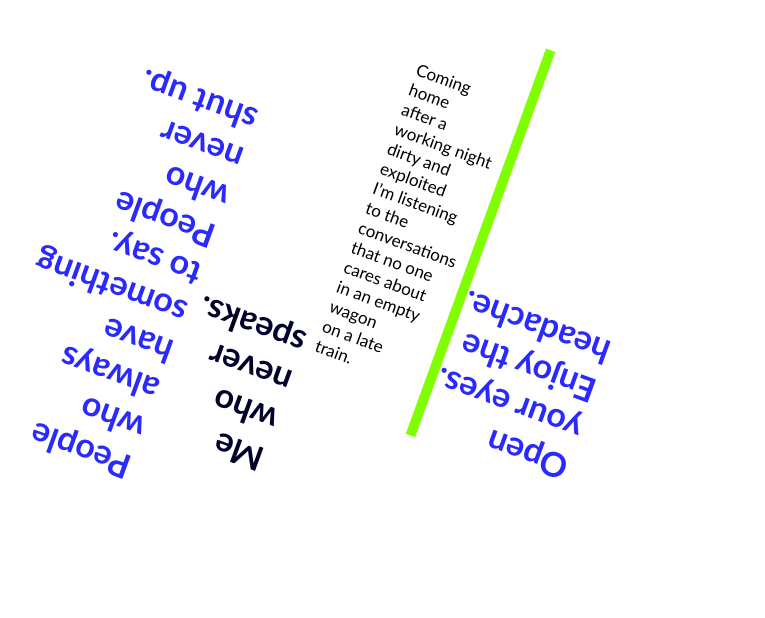
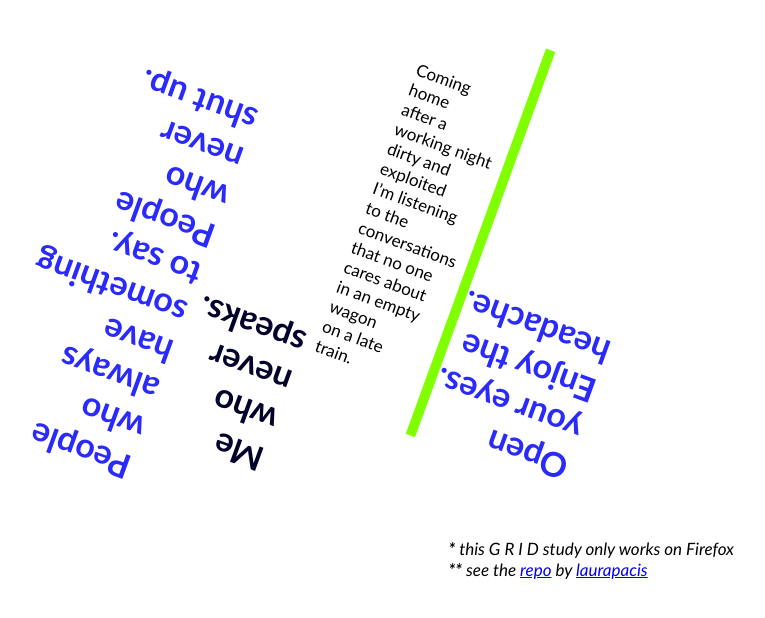
Before and after one commit to laurapacis/grid-study-3, a plain HTML site: page index.html in a window 1280 px wide. Shown: the whole page, without its empty margins (346-1111 px from the left). Drawn offline with Linux system fonts and the light colour scheme.

Commit message:
add descriptions

```diff
--- a/index.html
+++ b/index.html
@@ -24,5 +24,9 @@
       </p>
       <h1 class="gridy-child">Open your eyes. <br />Enjoy the headache.</h1>
     </main>
+    <footer>
+      <strong>*</strong> this G R I D study only works on Firefox<br>
+      <strong>**</strong> see the <a href="https://github.com/laurapacis/grid-study-3" target="_blank">repo</a> by <a href="https://github.com/laurapacis/grid-study-3" target="_blank">laurapacis</a>
+    </footer>
   </body>
 </html>
--- a/style.css
+++ b/style.css
@@ -17,7 +17,7 @@ body {
   text-rendering: optimizeLegibility;
 }
 
-main {
+.gridy-parent {
   margin: 5% auto;
   width: 40%;
   display: grid;
@@ -56,3 +56,10 @@ main {
   transform: rotate(200deg);
   border-right: 1rem solid chartreuse;
 }
+
+footer {
+  display: block;
+  float: right;
+  margin-right: 200px;
+  font-style: italic;
+}
```
Also changed, not shown: 2 other files.
